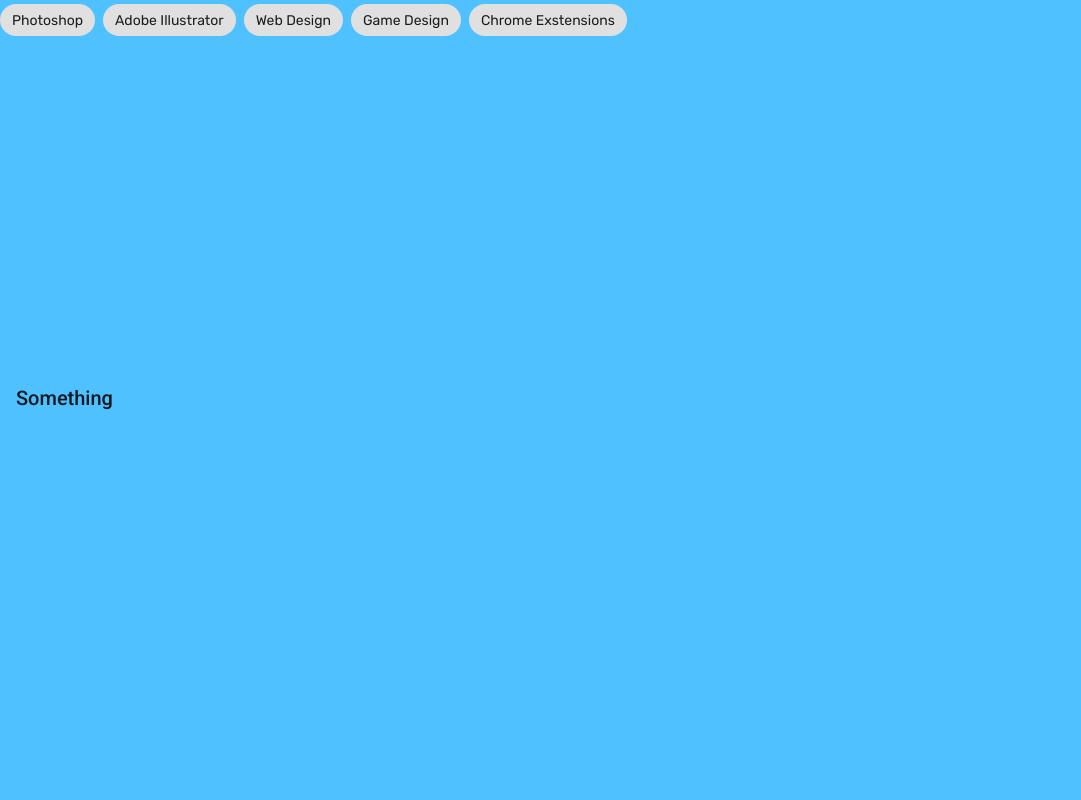
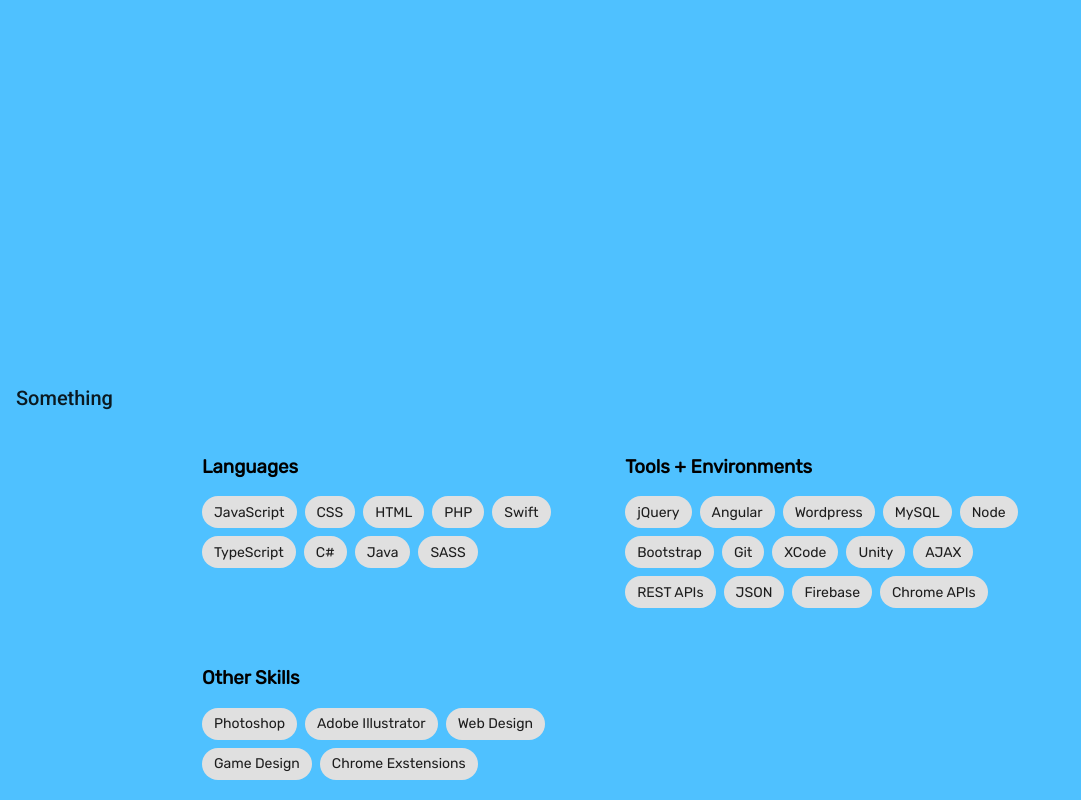
Before and after one commit to danmartindev/Portfolio, an Angular app: page /resume in a window 1280 px wide. Shown: the part 370-1170 px from the top of the page, without its empty margins (0-1081 px from the left). Before the commit the page ends 800 px from the top, so only its background shows below. Built offline with nearby package versions, Linux system fonts and the light colour scheme.

Commit message:
more expermentation

```diff
--- a/src/app/resume/resume.component.html
+++ b/src/app/resume/resume.component.html
@@ -1,7 +1,9 @@
 <div @mainAnim>
+  <a href="../../assets/DanMartin_Resume.pdf" target="_blank">My Full Resume</a>
   <div class="iframe-container">
-      <a href="../../assets/DanMartin_Resume.pdf" target="_blank">My Full Resume</a>
-      <h2>Some things that I work with:</h2>
+      <iframe src="../../assets/DanMartin_Resume.pdf" frameborder="0"></iframe>
+  </div>
+  <div id="skills-wrap">
     <div *ngFor="let cat of categories" class="list-wrap">
       <h3>{{cat.title}}</h3>
       <mat-chip-list>
@@ -9,4 +11,6 @@
       </mat-chip-list>
     </div>
   </div>
+
+
 </div>
--- a/src/app/resume/resume.component.scss
+++ b/src/app/resume/resume.component.scss
@@ -1,12 +1,40 @@
 .iframe-container {
     overflow: hidden;
     position: relative;
+    margin: auto;
+    width: 70%;
 
     iframe{
         border: 0;
-        height: 1000px;
+        height: 700px;
         left: 0;
         top: 0;
         width: 100%;
     }
 }
+
+body::-webkit-scrollbar {
+    width: 1em;
+}
+body::-webkit-scrollbar-track {
+    -webkit-box-shadow: inset 0 0 6px rgba(0,0,0,0.3);
+}
+body::-webkit-scrollbar-thumb {
+  background-color: red;
+  outline: 1px solid slategrey;
+}
+
+
+#skills-wrap{
+    width: 70%;
+    margin: auto;
+    display: flex;
+    flex-wrap: wrap;
+    align-content: flex-start;
+}
+
+.list-wrap{
+    max-width: 45%;
+    min-width: 375px;
+    margin: 20px 10px;
+}
```
Lines whose indentation alone changed are shown as unchanged.
